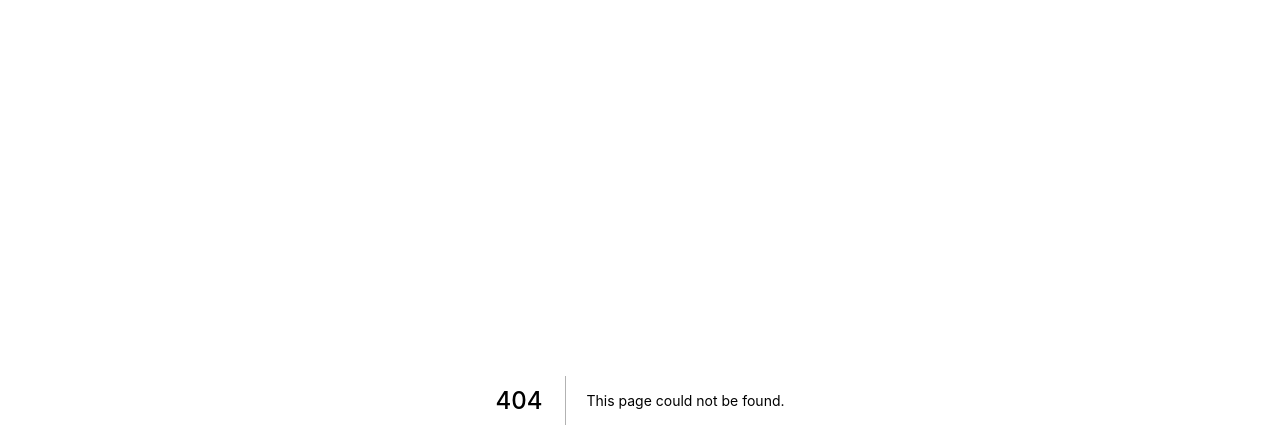
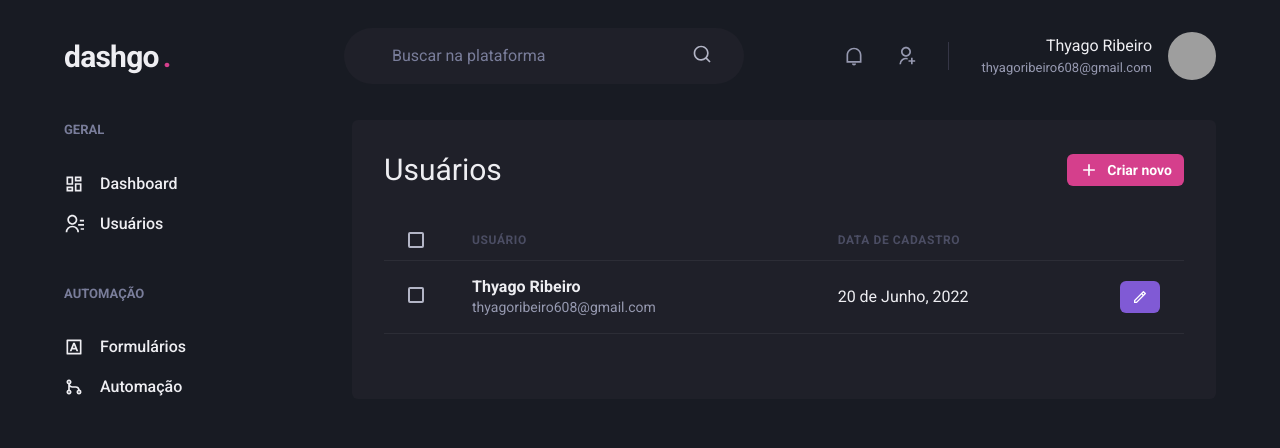
Before and after one commit to thyago608/dashgo, a Next.js app: page /users in a window 1280 px wide. Before the commit this address had no page. Shown: the top 448 px of the page. Built offline with nearby package versions, Linux system fonts and the light colour scheme; grey boxes are pictures that could not be loaded.

Commit message:
Create Page Users

```diff
--- /dev/null
+++ b/src/pages/users/index.tsx
@@ -0,0 +1,91 @@
+import Head from "next/head";
+import {
+  Box,
+  Button,
+  Checkbox,
+  Flex,
+  Heading,
+  Icon,
+  Table,
+  Tbody,
+  Td,
+  Text,
+  Th,
+  Thead,
+  Tr,
+} from "@chakra-ui/react";
+import { Sidebar } from "components/Sidebar";
+import { Header } from "components/Header";
+import { RiAddLine, RiPencilLine } from "react-icons/ri";
+
+export default function UserList() {
+  return (
+    <>
+      <Head>
+        <title>Listagem de Usuários | Dashgo</title>
+      </Head>
+      <Box>
+        <Header />
+        <Flex w="100%" my="6" maxWidth={1200} mx="auto" px="6">
+          <Sidebar />
+          <Box flex="1" borderRadius={6} bg="gray.800" p="8">
+            <Flex mb="8" justify="space-between" align="center">
+              <Heading size="lg" fontWeight="normal">
+                Usuários
+              </Heading>
+              <Button
+                as="a"
+                size="sm"
+                fontSize="sm"
+                colorScheme="pink"
+                leftIcon={<Icon as={RiAddLine} fontSize="20" />}
+                cursor="pointer"
+              >
+                Criar novo
+              </Button>
+            </Flex>
+
+            <Table colorScheme="whiteAlpha">
+              <Thead>
+                <Tr>
+                  <Th px="6" color="gray.300" width="8">
+                    <Checkbox colorScheme="pink" />
+                  </Th>
+                  <Th>Usuário</Th>
+                  <Th>Data de Cadastro</Th>
+                  <Th width="8"></Th>
+                </Tr>
+              </Thead>
+              <Tbody>
+                <Tr>
+                  <Td px="6">
+                    <Checkbox colorScheme="pink" />
+                  </Td>
+                  <Td>
+                    <Box>
+                      <Text fontWeight="bold">Thyago Ribeiro</Text>
+                      <Text fontSize="sm" color="gray.300">
+                        thyagoribeiro608@gmail.com
+                      </Text>
+                    </Box>
+                  </Td>
+                  <Td>20 de Junho, 2022</Td>
+                  <Td>
+                    <Button
+                      size="sm"
+                      fontSize="sm"
+                      colorScheme="purple"
+                      cursor="pointer"
+                      leftIcon={<Icon as={RiPencilLine} fontSize="16" />}
+                      iconSpacing={0}
+                    />
+                  </Td>
+                </Tr>
+              </Tbody>
+            </Table>
+          </Box>
+        </Flex>
+      </Box>
+    </>
+  );
+}
```
